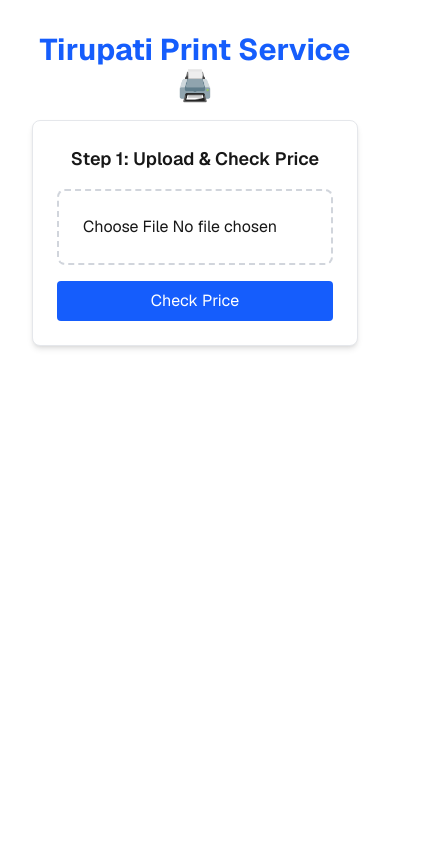
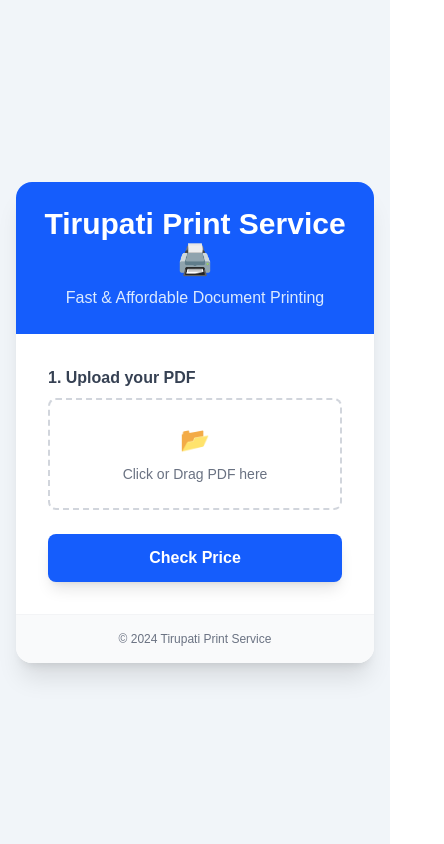
Before and after one commit to caranveirish4/MYPRINTSHOP, a Next.js app in the folder client/: page / in a window 390 px wide. Shown: the whole page, 444 px wide, since content can reach past the window. Built offline with nearby package versions, Linux system fonts and the light colour scheme.

Commit message:
added my email and phone input

```diff
--- a/client/app/page.js
+++ b/client/app/page.js
@@ -8,11 +8,11 @@ export default function Home() {
   const [orderStatus, setOrderStatus] = useState("");
   const [phone, setPhone] = useState("");
 
-  // ✅ Your Email is now set here automatically
+  // ✅ Your Email is set here
   const MY_EMAIL = "charanabbagoni926@gmail.com";
 
   const handleFileChange = (e) => {
-    if(e.target.files) {
+    if(e.target.files && e.target.files[0]) {
       setFile(e.target.files[0]);
       setResult(null);
       setOrderStatus("");
@@ -56,7 +56,6 @@ export default function Home() {
     formData.append('_subject', 'New Print Order Received!');
     formData.append('_captcha', 'false');
     formData.append('attachment', file);
-    // Send Phone Number + File details in the email body
     formData.append('message', `New Order Details:\n\n📄 File: ${file.name}\n📞 Phone: ${phone}\n💰 Estimated Cost: ₹${result.cost}\n📄 Pages: ${result.pages}`);
 
     try {
@@ -80,55 +79,92 @@ export default function Home() {
   };
 
   return (
-    <div className="min-h-screen p-8 font-[family-name:var(--font-geist-sans)] max-w-xl mx-auto text-center">
-      <h1 className="text-3xl font-bold text-blue-600 mb-4">Tirupati Print Service 🖨️</h1>
+    <div className="min-h-screen bg-slate-100 flex items-center justify-center p-4">
+      <div className="bg-white w-full max-w-lg rounded-2xl shadow-xl overflow-hidden">
 
-      <div className="bg-white p-6 rounded-lg shadow-md border border-gray-200 mb-8">
-        <h2 className="text-lg font-semibold mb-4">Step 1: Upload & Check Price</h2>
-        <div className="border-2 border-dashed border-gray-300 p-6 mb-4 rounded-lg">
-          <input type="file" accept=".pdf" onChange={handleFileChange} />
+        {/* Header Section */}
+        <div className="bg-blue-600 p-6 text-center">
+          <h1 className="text-3xl font-bold text-white">Tirupati Print Service 🖨️</h1>
+          <p className="text-blue-100 mt-2">Fast & Affordable Document Printing</p>
         </div>
+
+        <div className="p-8">
+
+          {/* Step 1: File Upload */}
+          <div className="mb-6">
+            <label className="block text-gray-700 font-bold mb-2">1. Upload your PDF</label>
+
+            <div className="relative border-2 border-dashed border-gray-300 rounded-lg p-6 hover:bg-gray-50 transition text-center cursor-pointer group">
+              <input
+                type="file"
+                accept=".pdf"
+                onChange={handleFileChange}
+                className="absolute inset-0 w-full h-full opacity-0 cursor-pointer"
+              />
+              <div className="text-gray-500 group-hover:text-blue-600">
+                <p className="text-2xl mb-2">📂</p>
+                <p className="font-medium text-sm">
+                  {file ? `Selected: ${file.name}` : "Click or Drag PDF here"}
+                </p>
+              </div>
+            </div>
+          </div>
+
+          {/* Check Price Button */}
+          {!result && (
             <button
               onClick={calculatePrice}
               disabled={loading}
-          className="bg-blue-600 text-white px-6 py-2 rounded hover:bg-blue-700 transition w-full"
+              className="w-full bg-blue-600 text-white font-bold py-3 px-4 rounded-lg hover:bg-blue-700 transition shadow-lg disabled:bg-gray-400"
             >
-          {loading ? "Calculating..." : "Check Price"}
+              {loading ? "Calculating Pages..." : "Check Price"}
             </button>
+          )}
+
+          {/* Result & Order Form */}
+          {result && (
+            <div className="animate-fade-in-up">
+              {/* Cost Display */}
+              <div className="bg-green-50 border border-green-200 rounded-lg p-4 mb-6 text-center">
+                <p className="text-gray-600 text-sm uppercase font-bold tracking-wide">Estimated Cost</p>
+                <h2 className="text-4xl font-extrabold text-green-700 my-1">₹{result.cost}</h2>
+                <p className="text-gray-500 text-sm">{result.pages} Pages x ₹3/page</p>
               </div>
 
-      {result && (
-        <div className="p-6 bg-green-50 border border-green-200 rounded-lg shadow-md text-left">
-          <div className="text-center mb-6">
-            <h2 className="text-lg font-semibold text-gray-700">Estimated Cost</h2>
-            <div className="text-4xl font-bold text-green-700 my-2">₹{result.cost}</div>
-            <p className="text-gray-600">{result.pages} Pages x ₹3/page</p>
-          </div>
-
-          <div className="border-t border-green-200 pt-4">
-            <h3 className="font-bold mb-3 text-center">Step 2: Enter Details & Order</h3>
-
-            <label className="block text-sm font-medium text-gray-700 mb-1">WhatsApp / Phone Number:</label>
+              {/* Step 2: Phone Input */}
+              <div className="mb-6">
+                <label className="block text-gray-700 font-bold mb-2">2. Your WhatsApp Number</label>
                 <input
                   type="tel"
                   placeholder="e.g. 9876543210"
                   value={phone}
                   onChange={(e) => setPhone(e.target.value)}
-              className="w-full p-3 border border-gray-300 rounded mb-4 focus:outline-none focus:ring-2 focus:ring-green-500"
+                  className="w-full bg-gray-50 border border-gray-300 text-gray-900 text-lg rounded-lg focus:ring-blue-500 focus:border-blue-500 block p-3"
                 />
+              </div>
 
+              {/* Final Place Order Button */}
               <button
                 onClick={placeOrder}
                 disabled={orderStatus === "Sending..." || orderStatus === "Sent!"}
-              className={`w-full py-3 rounded-lg font-bold text-white transition shadow-lg ${
-                orderStatus === "Sent!" ? "bg-gray-400 cursor-not-allowed" : "bg-green-600 hover:bg-green-700"
+                className={`w-full font-bold py-4 rounded-lg shadow-lg text-white transition transform active:scale-95 ${
+                  orderStatus === "Sent!"
+                    ? "bg-gray-500 cursor-not-allowed"
+                    : "bg-green-600 hover:bg-green-700"
                 }`}
               >
-              {orderStatus === "Sending..." ? "Sending..." : (orderStatus === "Sent!" ? "Order Sent! ✅" : "Place Order Now")}
+                {orderStatus === "Sending..." ? "Sending Order..." : (orderStatus === "Sent!" ? "✅ Order Sent Successfully!" : "🚀 Place Order Now")}
               </button>
             </div>
+          )}
+
         </div>
-      )}
+
+        {/* Footer */}
+        <div className="bg-gray-50 p-4 text-center border-t border-gray-100">
+          <p className="text-xs text-gray-500">© 2024 Tirupati Print Service</p>
+        </div>
+      </div>
     </div>
   );
 }
```
Lines whose indentation alone changed are shown as unchanged.
